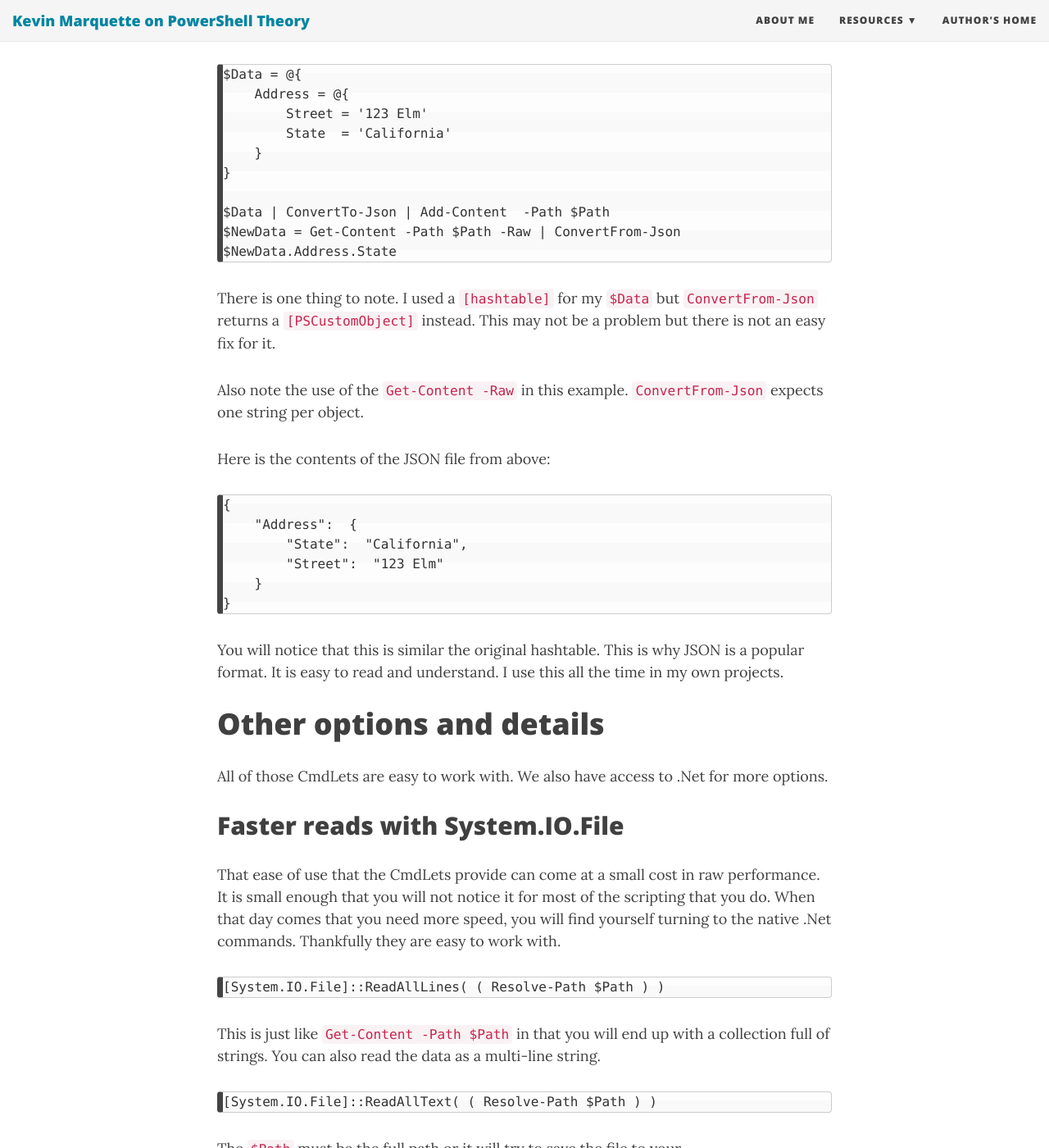
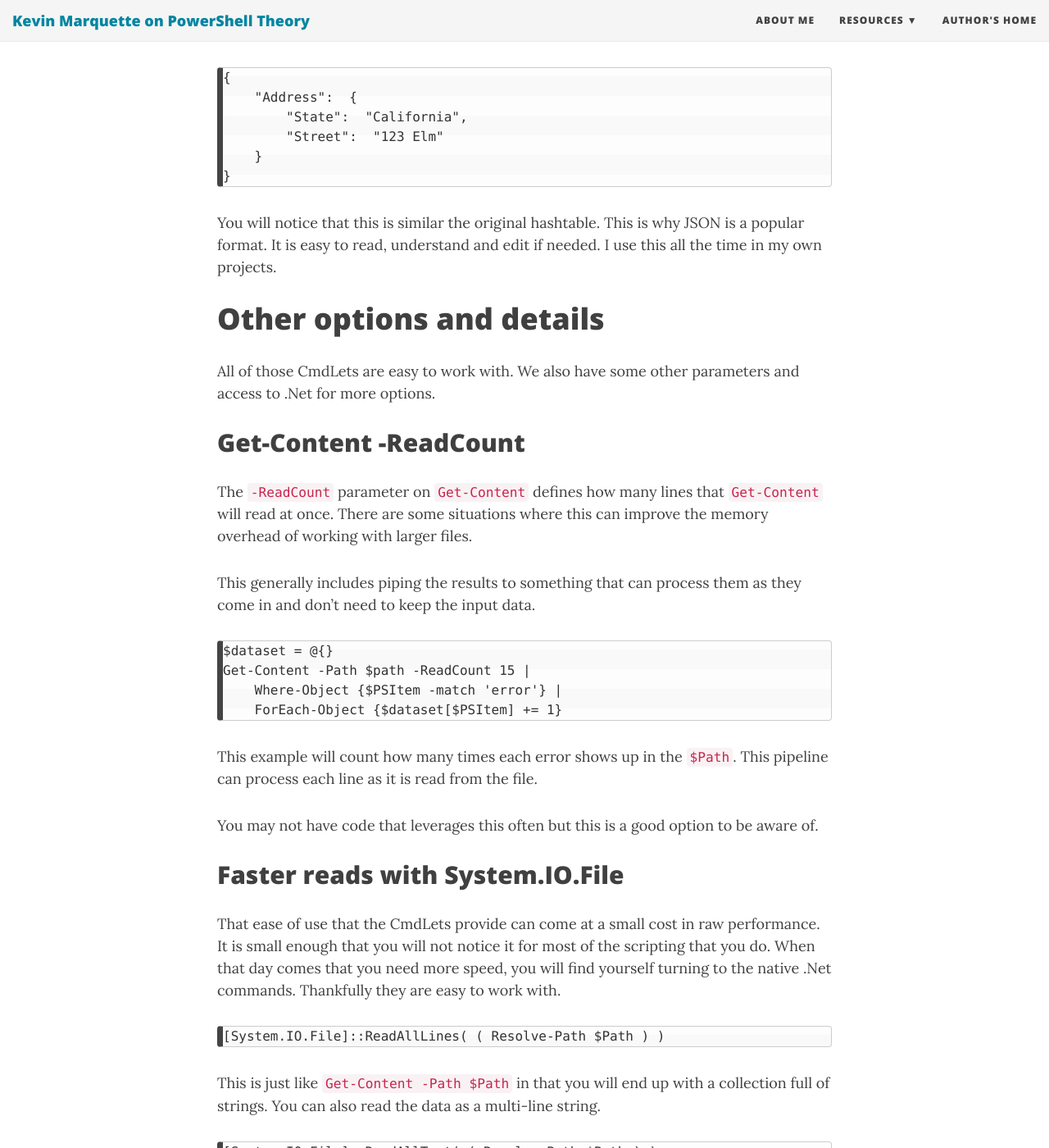
Before and after one commit to KevinMarquette/kevinmarquette.github.io, a Jekyll site: the page built from _posts/2017-03-18-Powershell-reading-and-saving-data-to-files.md, in a window 1280 px wide and 1400 px high, scrolled down 6913 px. Shown: the whole window at 82% size. Built offline with Jekyll 4.4.1, drawn with Linux system fonts in a browser that asks for light colours; nearby versions of some CDN libraries; some of the changed text lies outside the part shown.

Commit message:
Add ideas to draft, update working on JSON

```diff
--- a/_posts/2017-03-18-Powershell-reading-and-saving-data-to-files.md
+++ b/_posts/2017-03-18-Powershell-reading-and-saving-data-to-files.md
@@ -189,7 +174,7 @@ This is another command that I don't find myself using often. If I have a nested
 
 ## Save structured data with ConvertTo-Json
 
-When my data is nested, then I use `ConvertTo-Json` to convert it to JSON. `ConvertFrom-Json` will convert it back into an object. These commands do not save or read from files on their own. You will have to turn to `Get-Content` and `Set-Content` for that.
+When my data is nested and I may want to edit it by hand, then I use `ConvertTo-Json` to convert it to JSON. `ConvertFrom-Json` will convert it back into an object. These commands do not save or read from files on their own. You will have to turn to `Get-Content` and `Set-Content` for that.
 
     $Data = @{
         Address = @{
@@ -202,7 +187,7 @@ When my data is nested, then I use `ConvertTo-Json` to convert it to JSON. `Conv
     $NewData = Get-Content -Path $Path -Raw | ConvertFrom-Json
     $NewData.Address.State
 
-There is one thing to note. I used a `[hashtable]` for my `$Data` but `ConvertFrom-Json` returns a `[PSCustomObject]` instead. This may not be a problem but there is not an easy fix for it.
+There is one important thing to note on this example. I used a `[hashtable]` for my `$Data` but `ConvertFrom-Json` returns a `[PSCustomObject]` instead. This may not be a problem but there is not an easy fix for it.
 
 Also note the use of the `Get-Content -Raw` in this example. `ConvertFrom-Json` expects one string per object.
 
@@ -215,11 +200,26 @@ Here is the contents of the JSON file from above:
         }
     }
 
-You will notice that this is similar the original hashtable. This is why JSON is a popular format. It is easy to read and understand. I use this all the time in my own projects.
+You will notice that this is similar the original hashtable. This is why JSON is a popular format. It is easy to read, understand and edit if needed. I use this all the time in my own projects.
 
 # Other options and details
 
-All of those CmdLets are easy to work with. We also have access to .Net for more options.
+All of those CmdLets are easy to work with. We also have some other parameters and access to .Net for more options.
+
+## Get-Content -ReadCount
+
+The `-ReadCount` parameter on `Get-Content` defines how many lines that `Get-Content` will read at once. There are some situations where this can improve the memory overhead of working with larger files.
+
+This generally includes piping the results to something that can process them as they come in and don't need to keep the input data.
+
+    $dataset = @{}
+    Get-Content -Path $path -ReadCount 15 |
+        Where-Object {$PSItem -match 'error'} |
+        ForEach-Object {$dataset[$PSItem] += 1}
+
+This example will count how many times each error shows up in the `$Path`. This pipeline can process each line as it is read from the file.
+
+You may not have code that leverages this often but this is a good option to be aware of.
 
 ## Faster reads with System.IO.File
 
```
Also changed, not shown: other parts of _posts/2017-03-18-Powershell-reading-and-saving-data-to-files.md (+0 -15 lines), _draft/exception handling.md (added, +126 -0 lines), _draft/mvp.md (added, +9 -0 lines).
